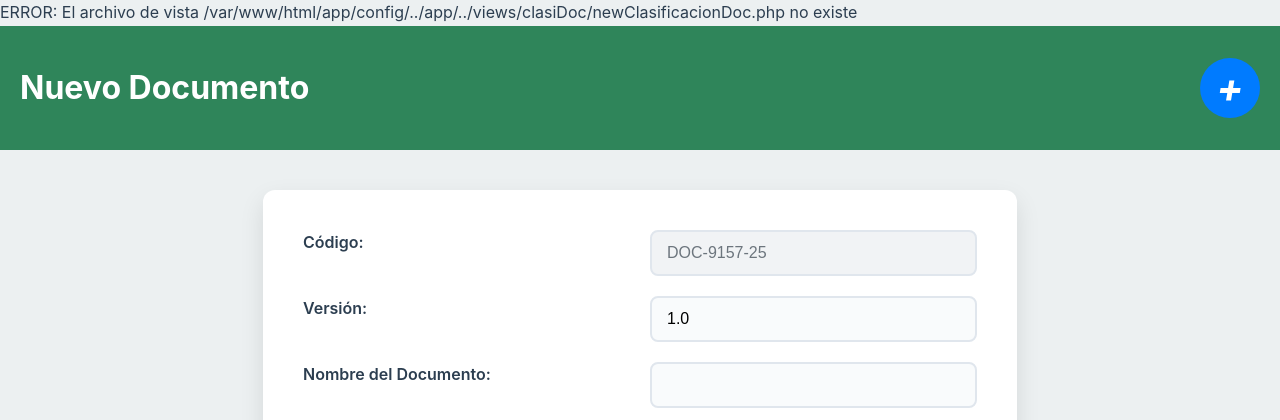
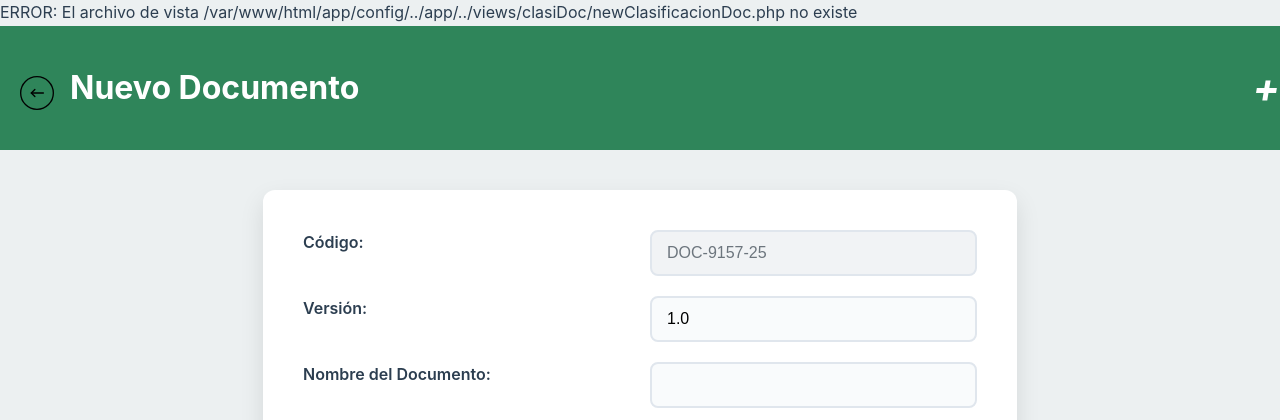
Before and after one commit to osorio2004/SENNOVALAB0.1, a PHP site: page /clasiDoc/new in a window 1280 px wide. Shown: the top 420 px of the page. Run offline with PHP 8.4, Linux system fonts and the light colour scheme.

Commit message:
correccion de redireccion layout

```diff
--- a/app/config/routes.php
+++ b/app/config/routes.php
@@ -42,31 +42,31 @@
 
         // Rutas de Documentos
         "/documento/view" => [
-        "controller" => "App\Controllers\DocumentoController",
+            "controller" => "App\Controllers\DocumentosController",
             "action" => "view"
         ],
         "/documento/new" => [
-        "controller" => "App\Controllers\DocumentoController",
+            "controller" => "App\Controllers\DocumentosController",
             "action" => "new"
         ],
         "/documento/create" => [
-        "controller" => "App\Controllers\DocumentoController",
+            "controller" => "App\Controllers\DocumentosController",
             "action" => "create"
         ],
         "/documento/edit/(\d+)" => [
-        "controller" => "App\Controllers\DocumentoController",
+            "controller" => "App\Controllers\DocumentosController",
             "action" => "edit"
         ],
         "/documento/update" => [
-        "controller" => "App\Controllers\DocumentoController",
+            "controller" => "App\Controllers\DocumentosController",
             "action" => "update"
         ],
         "/documento/delete/(\d+)" => [
-        "controller" => "App\Controllers\DocumentoController",
+            "controller" => "App\Controllers\DocumentosController",
             "action" => "delete"
         ],
         "/documento/remove" => [
-        "controller" => "App\Controllers\DocumentoController",
+            "controller" => "App\Controllers\DocumentosController",
             "action" => "remove"
         ],
 
--- a/app/controllers/tipoDocController.php
+++ b/app/controllers/tipoDocController.php
@@ -7,7 +7,7 @@
 class TipoDocController extends BaseController {
     public function __construct() {
         parent::__construct();
-        $this->layout = "doc_layout"; // Cambiamos el layout por defecto
+        $this->layout = "admin_layout"; // Cambiamos el layout por defecto
     }
 
     public function index(){
--- a/app/views/categoriadocumento/viewCategoriaDocumento.php
+++ b/app/views/categoriadocumento/viewCategoriaDocumento.php
@@ -15,7 +15,7 @@
         foreach ($categorias as $categoria) {
             echo
             "<div class='record'>
-                <span>ID: $categoria->idCategoria - Nombre: $categoria->nombre</span>
+                <span>Nombre: $categoria->nombre</span>
                 <div class='buttons'>
                     <a href='/categoriadocumento/edit/$categoria->idCategoria'> <button>Editar</button> </a>
                     <a href='/categoriadocumento/delete/$categoria->idCategoria'> <button>Eliminar</button> </a>
--- a/app/views/layouts/classification_layout.php
+++ b/app/views/layouts/classification_layout.php
@@ -1,5 +1,6 @@
 <!DOCTYPE html>
 <html lang="es">
+
 <head>
     <meta charset="UTF-8">
     <meta name="viewport" content="width=device-width, initial-scale=1.0">
@@ -7,11 +8,15 @@
     <link rel="stylesheet" href="/css/classification_layout.css">
     <link rel="stylesheet" href="https://cdnjs.cloudflare.com/ajax/libs/font-awesome/6.5.1/css/all.min.css">
 </head>
+
 <body>
     <div class="container">
         <main class="main-content">
             <header class="top-header">
                 <div class="header-flex">
+                    <div class="back">
+                        <a href="/tipoDoc/view"><img src="/img/back.svg"></a>
+                    </div>
                     <h1><?php echo $titulo ?? 'Clasificación de Documentos'; ?></h1>
                     <a href="/clasiDoc/new" class="btn-add">
                         <i class="mas">+</i>
@@ -21,5 +26,7 @@
             <?php include_once $content; ?>
         </main>
     </div>
-    <script src="/js/document-management.js" defer></script></body>
+    <script src="/js/document-management.js" defer></script>
+</body>
+
 </html>
--- a/app/views/usuario/viewUsuario.php
+++ b/app/views/usuario/viewUsuario.php
@@ -15,7 +15,7 @@
         foreach ($usuarios as $usuario) {
             echo
             "<div class='record'>
-                <span>ID: $usuario->id - Nombre: $usuario->nombre</span>
+                <span>Nombre: $usuario->nombre</span>
                 <div class='buttons'>
                     <a href='/usuario/view/$usuario->id'> <button>Consultar</button> </a>
                     <a href='/usuario/edit/$usuario->id'> <button>Editar</button> </a>
--- a/public/css/classification_layout.css
+++ b/public/css/classification_layout.css
@@ -36,6 +36,12 @@
     overflow: hidden;
 }
 
+.back a img {
+    width: 34px;
+    height: 34px;
+    margin: 10px 0 0 0;
+}
+
 .top-header {
     background: #2f855a;
     color: white;
@@ -45,7 +51,7 @@
 
 .header-flex {
     display: flex;
-    justify-content: space-between;
+    gap: 1rem;
     align-items: center;
 }
 
@@ -299,27 +305,16 @@
 
 .btn-add {
     display: flex;
-    text-align: center;
-    justify-content: center;
     align-items: center;
-    width: 60px;
-    height: 60px;
-    background-color: #007bff;
     color: white;
-    font-size: 30px;
-    border-radius: 50%;
     text-decoration: none;
-    transition: background 0.3s, transform 0.2s;
-}
-
-.btn-add:hover {
-    background-color: #0056b3;
-    transform: scale(1.1); /* Efecto de zoom al pasar el mouse */
 }
 
 .mas {
+    position: fixed;
     font-weight: bold;
     font-size: 40px;
+    right: 0;
 }
 
 .btn-submit {
```
Also changed, not shown: app/controllers/DocumentoController.php (+4 -10 lines), app/views/layouts/doc_layout.php (+8 -1 lines), public/css/doc_layout.css (+13 -6 lines). Lines whose indentation alone changed are shown as unchanged.
